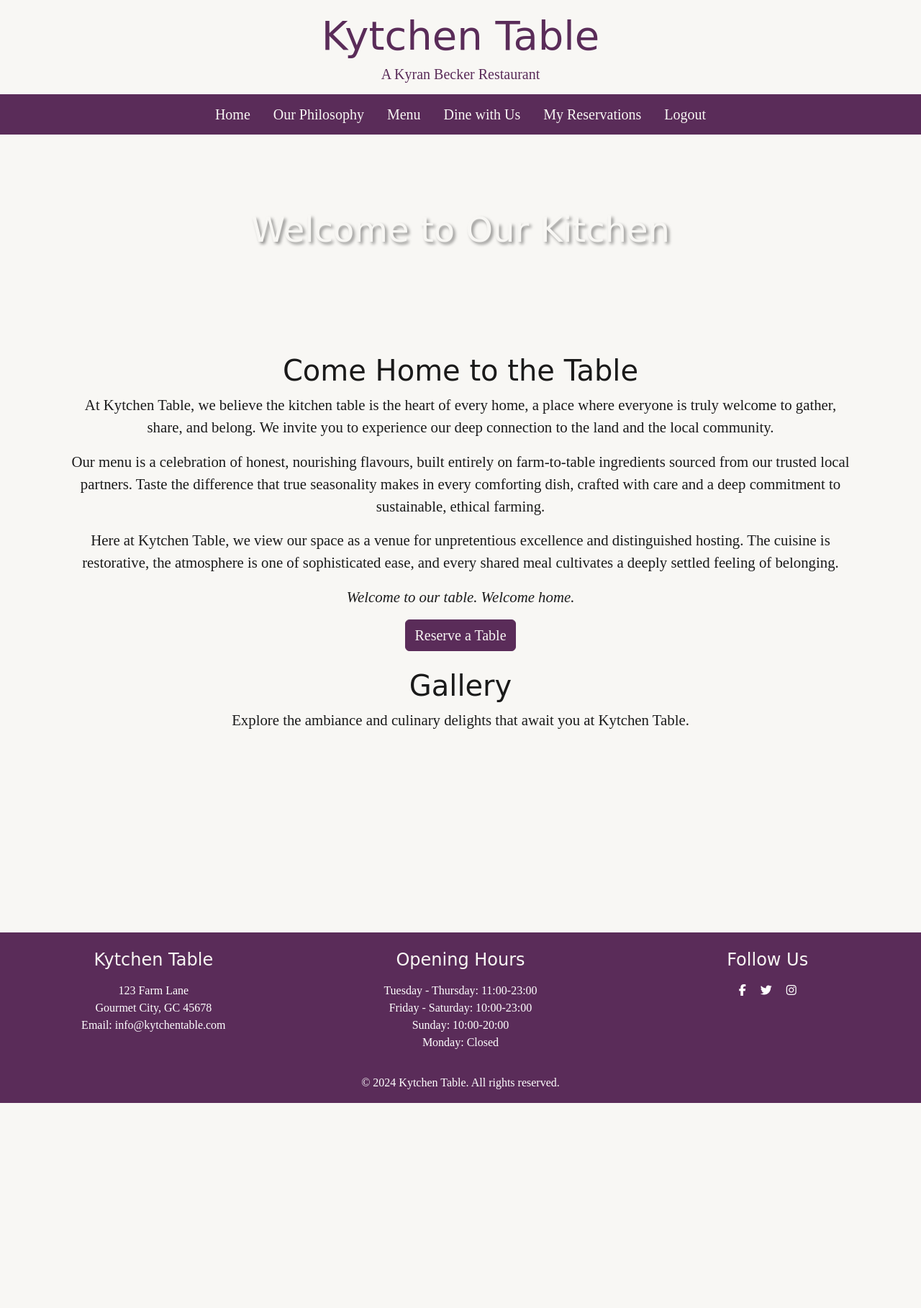
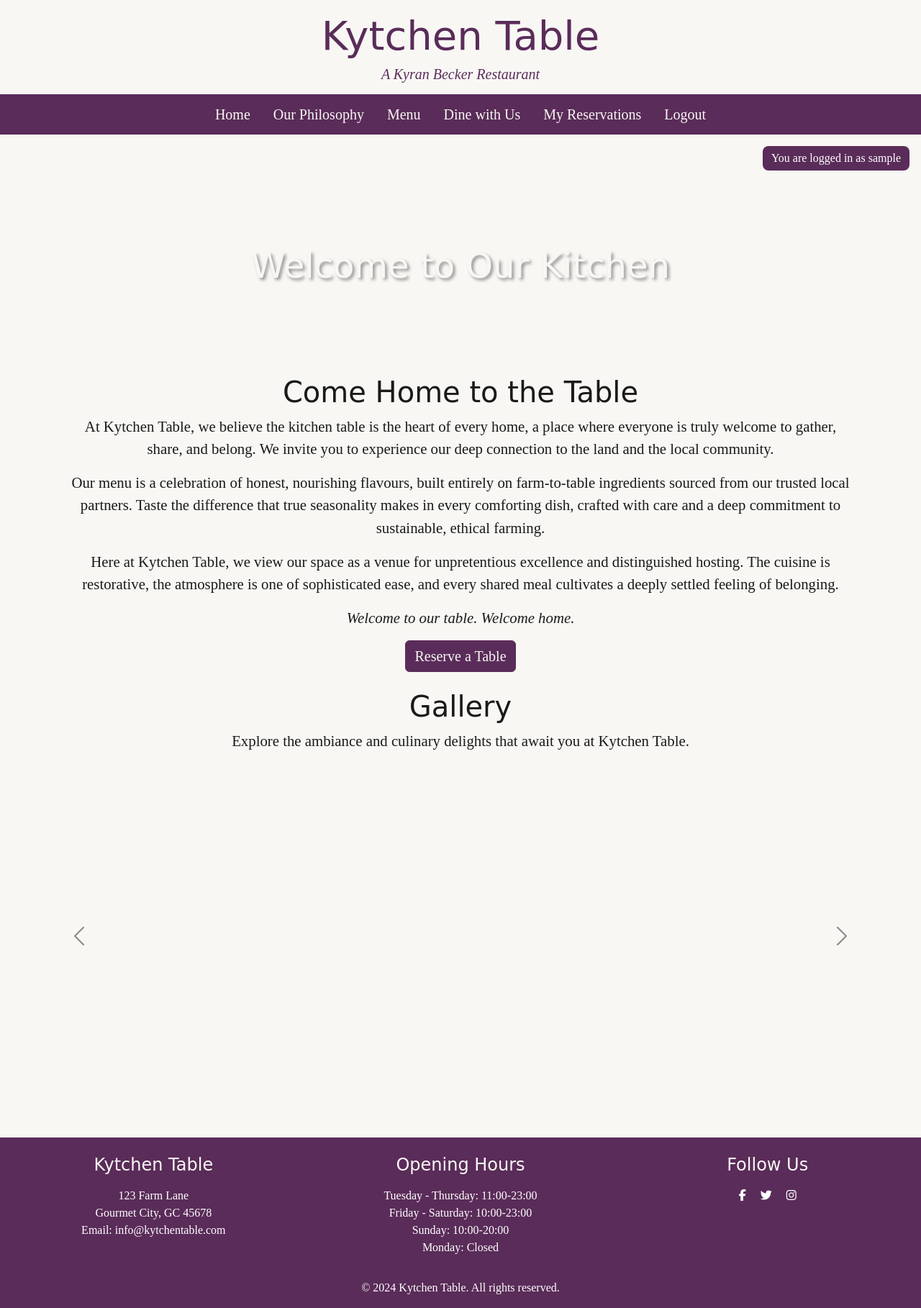
Before and after one commit to foster95/kytchentable, a Django app: page / in a window 1280 px wide. Shown: the whole page at 72% size. Before the commit the page ends 1533 px from the top, so only its background shows below. Run offline with Django 4.2, Linux system fonts and the light colour scheme; a user stored in the database is signed in; tables that the repository leaves empty hold one stand-in row (values such as "Sample post"); some libraries are stand-ins or nearby versions; some web fonts are replaced.

Commit message:
update carousel styling for wider screens and add in login indicator into base.html

```diff
--- a/home/templates/home/index.html
+++ b/home/templates/home/index.html
@@ -5,7 +5,7 @@
 <!-- Hero Section -->
 
 {% if hero %}
-<div id="hero-image" style="background-image: url('{{ hero.image.url }}');">
+<div id="hero-image" style="background-image: url('{{ hero.image.url }}');" class="mt-1">
     <div class="hero-text">
         <p id="hero-subtitle">Welcome to Our Kitchen</p>
     </div>
@@ -40,7 +40,8 @@
 
     <!-- Gallery Section -->
 
-    <div class="row mt-2">
+
+    <div class="row mt-2 mb-3">
         <div class="col text-center">
             <h2>Gallery</h2>
             <p>Explore the ambiance and culinary delights that await you at Kytchen Table.</p>
@@ -55,6 +56,16 @@
                 </div>
                 {% endfor %}
             </div>
+
+            <button class="carousel-control-prev" type="button" data-bs-target="#heroCarousel" data-bs-slide="prev">
+                <span class="carousel-control-prev-icon" aria-hidden="true"></span>
+                <span class="visually-hidden">Previous</span>
+            </button>
+
+            <button class="carousel-control-next" type="button" data-bs-target="#heroCarousel" data-bs-slide="next">
+                <span class="carousel-control-next-icon" aria-hidden="true"></span>
+                <span class="visually-hidden">Next</span>
+            </button>
         </div>
         {% endif %}
 
--- a/my_account/templates/my_account/account.html
+++ b/my_account/templates/my_account/account.html
@@ -2,8 +2,8 @@
 {% load static %}
 
 {% block content %}
-<div class="container my-5 ">
-  <h2 class="text-center mb-4">Welcome back, {{ user.first_name|default:user.username }}</h2>
+<div class="container mb-5">
+   <h2 class="text-center mb-4">Welcome back, {{ user.first_name|default:user.username }}</h2>
 
   <h3 class="text-center mt-4">Your Upcoming Reservations</h3>
   {% if reservations %}
--- a/my_account/views.py
+++ b/my_account/views.py
@@ -16,7 +16,11 @@ Show booking details
 
 @login_required
 def my_account(request):
-    reservations = Reservation.objects.filter(user=request.user)
+    reservations = (
+        Reservation.objects
+        .filter(user=request.user, reservation_date__gte=date.today())
+        .order_by('reservation_date', 'time_slot')
+    )
     context = {
         "reservations": reservations,
         "TIME_SLOTS": Reservation.TIME_SLOTS,
--- a/reserve/models.py
+++ b/reserve/models.py
@@ -81,7 +81,7 @@ class Reservation(models.Model):
     created_at = models.DateTimeField(default=timezone.now)
 
     class Meta:
-        ordering = ['-reservation_date', 'time_slot']
+        ordering = ['reservation_date', 'time_slot']
 
     def __str__(self):
         return f"Reservation for {self.user} on {self.reservation_date} for {self.number_of_guests} guests"
--- a/static/css/style.css
+++ b/static/css/style.css
@@ -63,8 +63,19 @@ h1, h2, h3, h4, h5, h6 {
 #brand-subtitle {
     font-family: var(--font-body) !important;
     font-size: 1rem;
-    text-decoration: italic;
+    font-style: italic;
     color: var(--primary-color);
+}
+
+/* Welcome indicator */
+span#welcome-indicator {
+  display: inline-block !important;
+  background-color: var(--primary-color) !important;
+  color: #fff !important;
+  padding: 0.3rem 0.75rem !important;
+  border-radius: 0.5rem !important;
+  font-weight: 500 !important;
+  width: auto !important;
 }
 
 /* Hero Section */
@@ -100,11 +111,22 @@ button.btn.btn-dark.reservation-button a {
 }
 
 /* Image Gallery */
-.carousel-image {
-    height: 30vh;
-    background-size: contain;
-    background-position: center;
-    background-repeat: no-repeat;
+#heroCarousel {
+    width: 100%
+}
+
+#heroCarousel .carousel-image {
+  height: 30vh;
+  background-size: contain;
+  background-position: center;
+  background-repeat: no-repeat;
+  border-radius: 0.5rem;
+}
+
+/* Hide navigation arrows by default */
+.carousel-control-prev,
+.carousel-control-next {
+  display: none !important;
 }
 
 /* Menu Styling */
@@ -169,12 +191,6 @@ h3 {
     text-decoration: none;
 }
 
-/* Reservation form */
-.reservation-form input,
-.reservation-form select,
-.reservation-form textarea {
-  overflow: visible !important;
-}
 
 /* Footer Styling */
 .footer p {
@@ -188,8 +204,6 @@ h3 {
 .footer-details {
     color: var(--tertiary-color);
 }
-
-
 
 /* Media Queries for Responsiveness */
 
@@ -210,7 +224,7 @@ h3 {
 
     #hero-image {
         height: 30vh;
-        background-position: 55%
+        background-position: center 55%
     }
 
     #hero-subtitle {
@@ -224,6 +238,7 @@ h3 {
     p {
         font-size: 1.25rem;
     }
+
 
     .btn {
         font-size: 1.25rem;
@@ -246,17 +261,13 @@ h3 {
         font-size: 1.25rem;
     }
 
-    .reservation-form .mx-auto {
-        font-size: 1.25rem;
-    }
-
 }
 
 /* Medium devices */
 @media screen and (min-width: 769px){
 
     #hero-image {
-        height: 35vh;
+        height: center 35vh;
     }
 
     .our-philosophy img {
@@ -268,16 +279,20 @@ h3 {
     }
 
     p {
-        font-size: 1.10rem;
+        font-size: 1.20rem;
+    }
+
+    #heroCarousel .carousel-image {
+        height: 60vh !important;
     }
 
     .nav-pills .nav-link {
-        font-size: 1.10rem;
+        font-size: 1.20rem;
     }
 
     .signature-menu li,
     .ala-carte-menu li{
-        font-size: 1.10rem;
+        font-size: 1.20rem;
     }
 
 
@@ -291,4 +306,22 @@ h3 {
     p {
         font-size: 1.30rem;
     }
+
+    #heroCarousel .carousel-image {
+        height: 60vh !important;
+    }
+
+     .carousel-control-prev,
+    .carousel-control-next {
+        display: flex !important;
+        align-items: center;
+        justify-content: center;
+        width: 5%;
+    }
+
+    .carousel-control-prev-icon,
+    .carousel-control-next-icon {
+        filter: invert(1);
+        opacity: 0.9;
+    }
 }
--- a/templates/base.html
+++ b/templates/base.html
@@ -33,7 +33,7 @@
     <link href="https://cdn.jsdelivr.net/npm/bootstrap@5.3.8/dist/css/bootstrap.min.css" rel="stylesheet" integrity="sha384-sRIl4kxILFvY47J16cr9ZwB07vP4J8+LH7qKQnuqkuIAvNWLzeN8tE5YBujZqJLB" crossorigin="anonymous">
 
     <!-- Custom CSS -->
-    <link rel="stylesheet" href="{% static 'css/style.css' %}">
+    <link rel="stylesheet" href="{% static 'css/style.css' %}?v={ now|date:'U'}">
 </head>
 
 <body class="d-flex flex-column min-vh-100">
@@ -78,6 +78,13 @@
         </div>
     </nav>
 
+    {% if user.is_authenticated %}
+    <div class="text-end m-3">
+        <span id="welcome-indicator">
+            You are logged in as {{user}}</span>
+        </div>
+    {% endif %}
+
     {% if messages %}
     {% for message in messages %}
     <div class="mt-4 w-50 mx-auto alert alert-{{ message.tags }} text-center">
@@ -88,7 +95,7 @@
 
 
 <!-- Page Content -->
-<main class="container mt-4">
+<main class="container">
 {% block content %}
 
 {% endblock content %}
```
Also changed, not shown: reserve/templates/reserve/reserve.html (+12 -9 lines), static/js/edit_reservation.js (+3 -9 lines), 2 other files.
